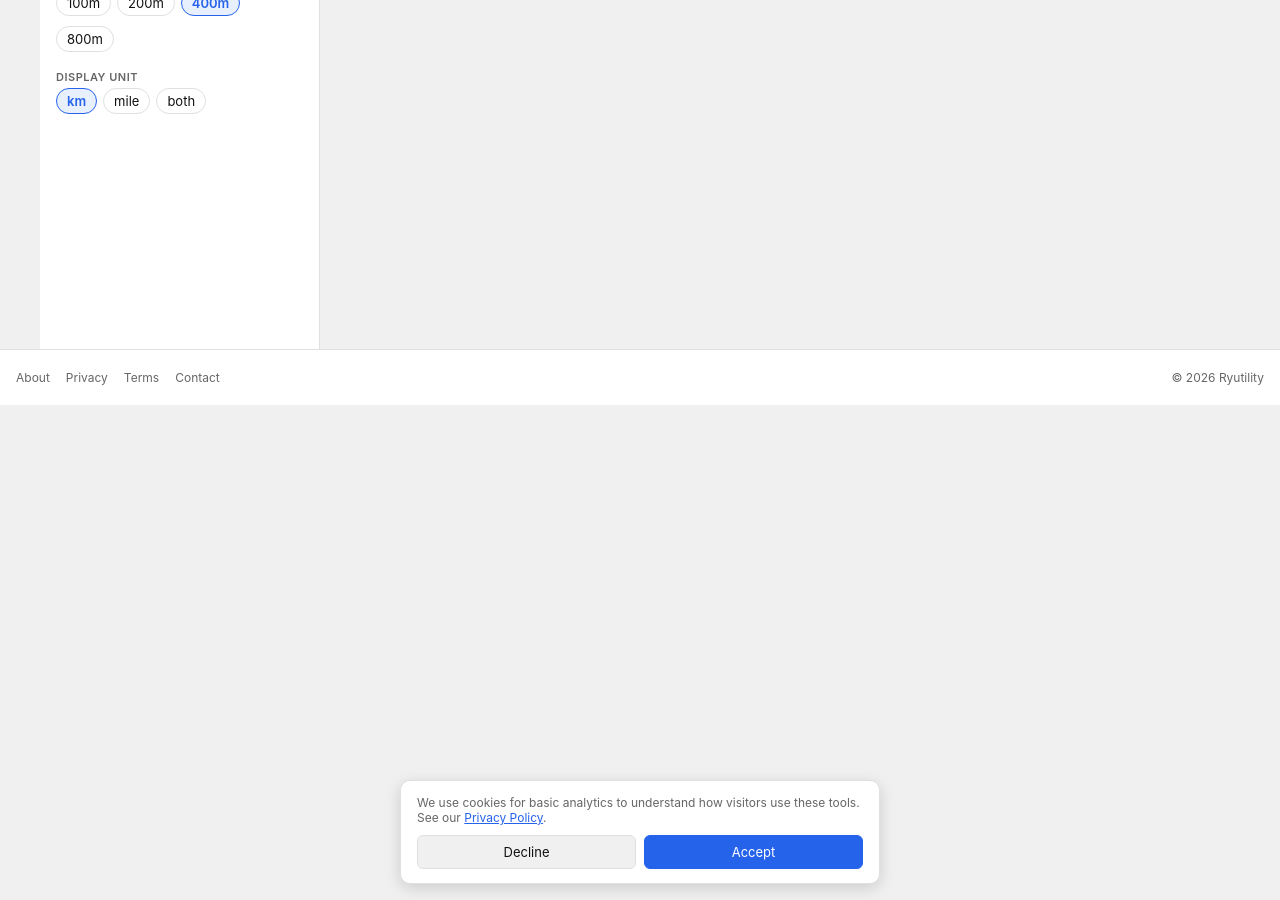
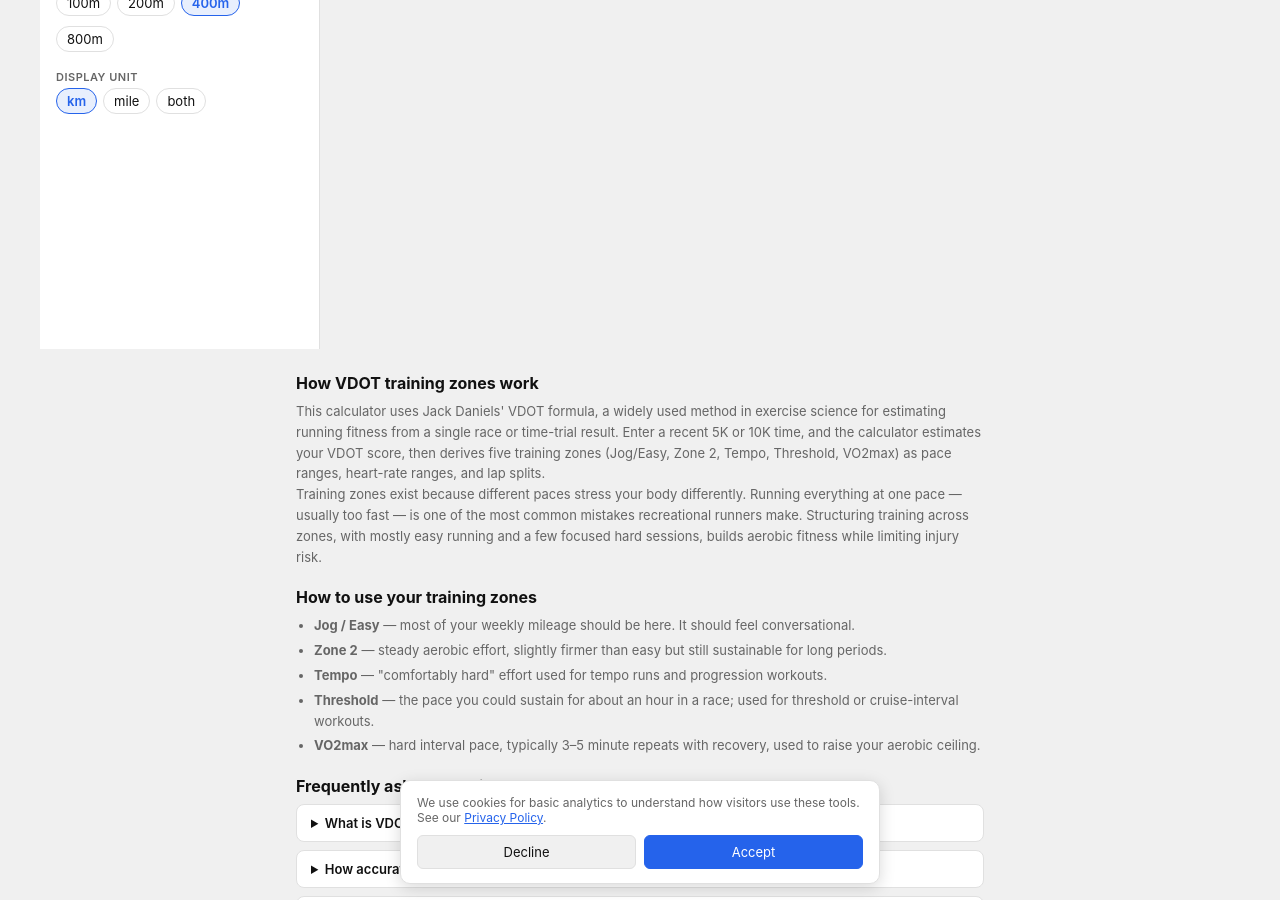
Before and after one commit to jasonpa/ryutility, a Jekyll site: the page built from run/index.html, in a window 1280 px wide and 900 px high, scrolled down 607 px. Built offline with Jekyll 4.4.1, drawn with Linux system fonts in a browser that asks for light colours; some of the changed text lies outside the part shown.

Commit message:
content: add how-it-works and FAQ section to running pace calculator

```diff
--- a/run/index.html
+++ b/run/index.html
@@ -168,6 +168,25 @@ permalink: /run/
   .delta { font-size: 12px; font-weight: 600; }
   .delta-faster { color: #22c55e; }
   .delta-slower { color: #f59e0b; }
+
+  /* TOOL CONTENT (how it works / FAQ) */
+  .tool-content {
+    max-width: 720px; margin: 24px auto; padding: 0 16px 40px;
+  }
+  .tool-content h2 { font-size: 16px; font-weight: 700; margin: 20px 0 8px; }
+  .tool-content h2:first-child { margin-top: 0; }
+  .tool-content p, .tool-content li { font-size: 13px; color: var(--text-secondary); line-height: 1.6; }
+  .tool-content ul { padding-left: 18px; margin-bottom: 8px; }
+  .tool-content li { margin-bottom: 4px; }
+  .faq details {
+    border: 1px solid var(--border); border-radius: 8px;
+    padding: 10px 14px; margin-bottom: 8px; background: var(--surface);
+  }
+  .faq summary {
+    font-size: 13px; font-weight: 600; color: var(--text-primary);
+    cursor: pointer;
+  }
+  .faq details p { margin-top: 8px; }
 </style>
 <a href="#zone-cards" class="skip-link">Skip to results</a>
 <div class="tool-heading">
@@ -297,6 +316,45 @@ permalink: /run/
 
   </section>
 </main>
+
+<section class="tool-content">
+  <h2>How VDOT training zones work</h2>
+  <p>This calculator uses Jack Daniels' VDOT formula, a widely used method in exercise science for estimating running fitness from a single race or time-trial result. Enter a recent 5K or 10K time, and the calculator estimates your VDOT score, then derives five training zones (Jog/Easy, Zone 2, Tempo, Threshold, VO2max) as pace ranges, heart-rate ranges, and lap splits.</p>
+  <p>Training zones exist because different paces stress your body differently. Running everything at one pace — usually too fast — is one of the most common mistakes recreational runners make. Structuring training across zones, with mostly easy running and a few focused hard sessions, builds aerobic fitness while limiting injury risk.</p>
+
+  <h2>How to use your training zones</h2>
+  <ul>
+    <li><strong>Jog / Easy</strong> — most of your weekly mileage should be here. It should feel conversational.</li>
+    <li><strong>Zone 2</strong> — steady aerobic effort, slightly firmer than easy but still sustainable for long periods.</li>
+    <li><strong>Tempo</strong> — "comfortably hard" effort used for tempo runs and progression workouts.</li>
+    <li><strong>Threshold</strong> — the pace you could sustain for about an hour in a race; used for threshold or cruise-interval workouts.</li>
+    <li><strong>VO2max</strong> — hard interval pace, typically 3–5 minute repeats with recovery, used to raise your aerobic ceiling.</li>
+  </ul>
+
+  <h2>Frequently asked questions</h2>
+  <div class="faq">
+    <details>
+      <summary>What is VDOT?</summary>
+      <p>VDOT is a fitness metric developed by exercise physiologist Jack Daniels. It converts a race performance into a single number that predicts equivalent performances at other distances and prescribes training paces.</p>
+    </details>
+    <details>
+      <summary>How accurate are the training zones?</summary>
+      <p>The zones are estimates based on a validated formula, not a lab test. They're accurate enough to guide day-to-day training, but factors like heat, terrain, and fatigue will shift your actual effort on any given run.</p>
+    </details>
+    <details>
+      <summary>Do I need a recent race time?</summary>
+      <p>Yes — the calculator needs a real, honest effort (a 5K or 10K time trial or race result from the last few weeks) to estimate your current fitness accurately. Old or non-maximal efforts will skew your zones.</p>
+    </details>
+    <details>
+      <summary>What if I don't know my max heart rate?</summary>
+      <p>Heart-rate ranges are optional. Leave Max HR and Resting HR blank and the calculator will still show pace-based and lap-split zones.</p>
+    </details>
+    <details>
+      <summary>Can I compare a goal race pace to my current fitness?</summary>
+      <p>Yes — fill in the optional Target Race section with a goal distance and time to see your target zones compared side-by-side with your current zones, including how much faster or slower the goal pace is.</p>
+    </details>
+  </div>
+</section>
 
 <script>
 // === CONVERSION ===
```
